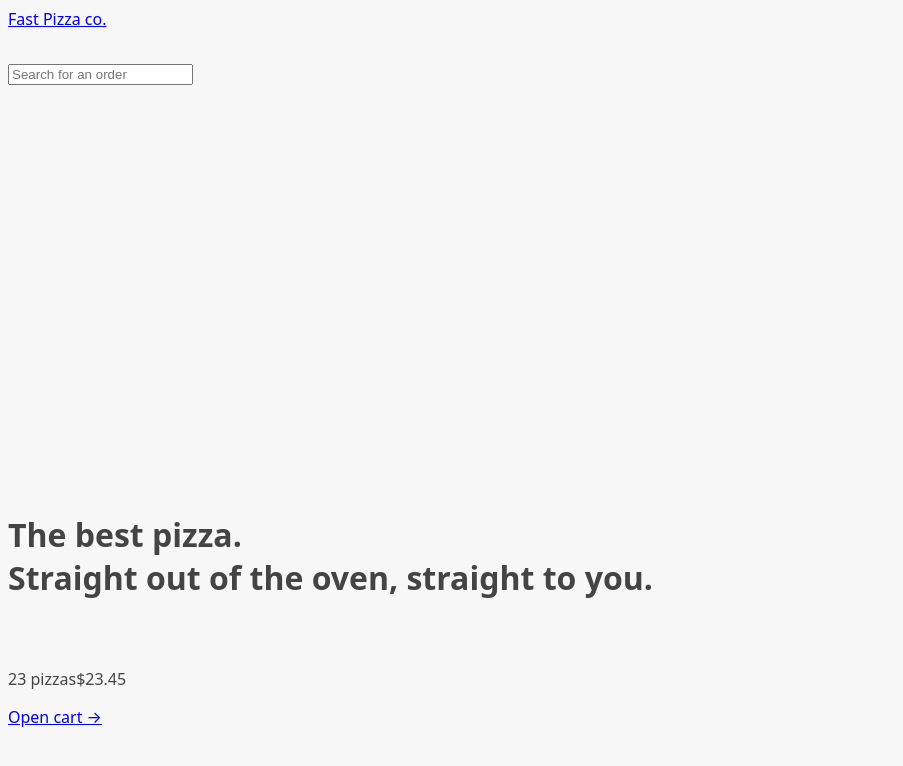
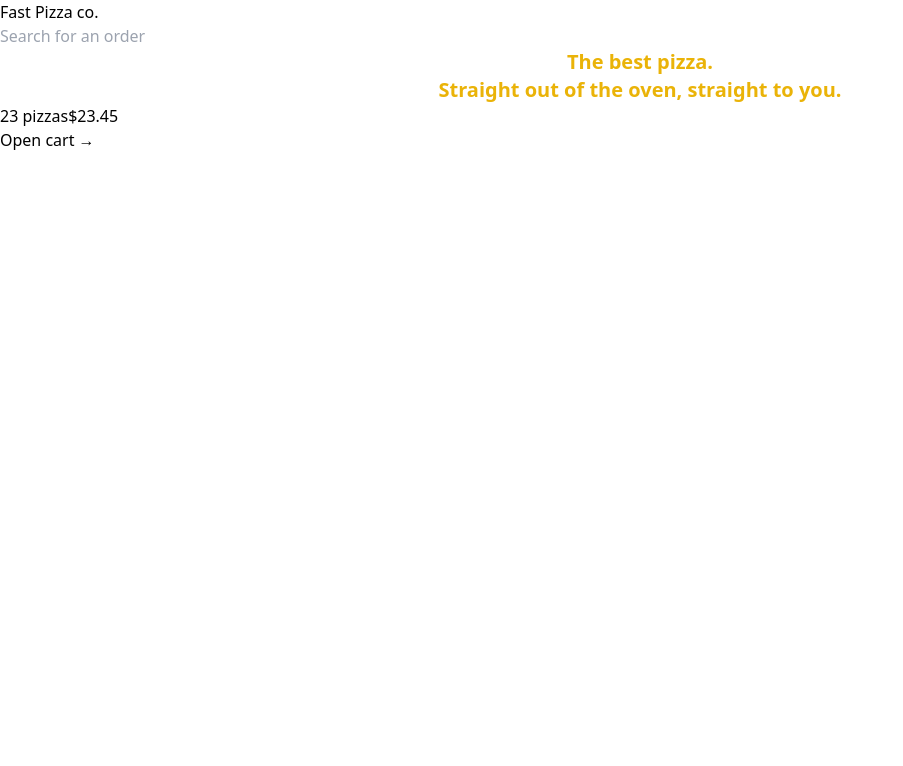
Before and after one commit to vikram-codes/Fast-Pizza-co., a React (Vite) app in the folder Fast-Pizza/: page / in a window 1280 px wide. Shown: the top 766 px of the page, without its empty margins (0-903 px from the left). Built offline with nearby package versions, Linux system fonts and the light colour scheme.

Commit message:
Initialising prettier with tailwindcss plugin

```diff
--- a/Fast-Pizza/package.json
+++ b/Fast-Pizza/package.json
@@ -25,6 +25,8 @@
     "eslint-plugin-react-hooks": "^4.6.0",
     "eslint-plugin-react-refresh": "^0.4.6",
     "postcss": "^8.4.38",
+    "prettier": "^3.2.5",
+    "prettier-plugin-tailwindcss": "^0.5.13",
     "tailwindcss": "^3.4.3",
     "vite": "^5.2.0",
     "vite-plugin-eslint": "^1.8.1"
--- a/Fast-Pizza/src/index.css
+++ b/Fast-Pizza/src/index.css
@@ -1,4 +1,8 @@
-body {
+@tailwind base;
+@tailwind components;
+@tailwind utilities;
+
+/* body {
   font-family: system-ui, -apple-system, BlinkMacSystemFont, "Segoe UI", Roboto,
     Oxygen, Ubuntu, Cantarell, "Open Sans", "Helvetica Neue", sans-serif;
   background-color: #f7f7f7;
@@ -10,7 +14,7 @@
   grid-template-rows: auto 1fr auto;
   gap: 32px;
   height: 90dvh;
-}
+} */
 
 /* https://dev.to/afif/i-made-100-css-loaders-for-your-next-project-4eje */
 .loader {
--- a/Fast-Pizza/src/ui/Home.jsx
+++ b/Fast-Pizza/src/ui/Home.jsx
@@ -1,7 +1,7 @@
 function Home() {
   return (
     <div>
-      <h1>
+      <h1 className="text-xl text-yellow-500 text-center font-semibold">
         The best pizza.
         <br />
         Straight out of the oven, straight to you.
--- a/Fast-Pizza/tailwind.config.js
+++ b/Fast-Pizza/tailwind.config.js
@@ -1,8 +1,8 @@
 /** @type {import('tailwindcss').Config} */
 export default {
-  content: [],
+  content: ["./index.html", "./src/**/*.{js,jsx,ts,tsx}"],
   theme: {
     extend: {},
   },
   plugins: [],
-}
+};
```
Also changed, not shown: 1 other file (tests, documents, lock files or other folders).
